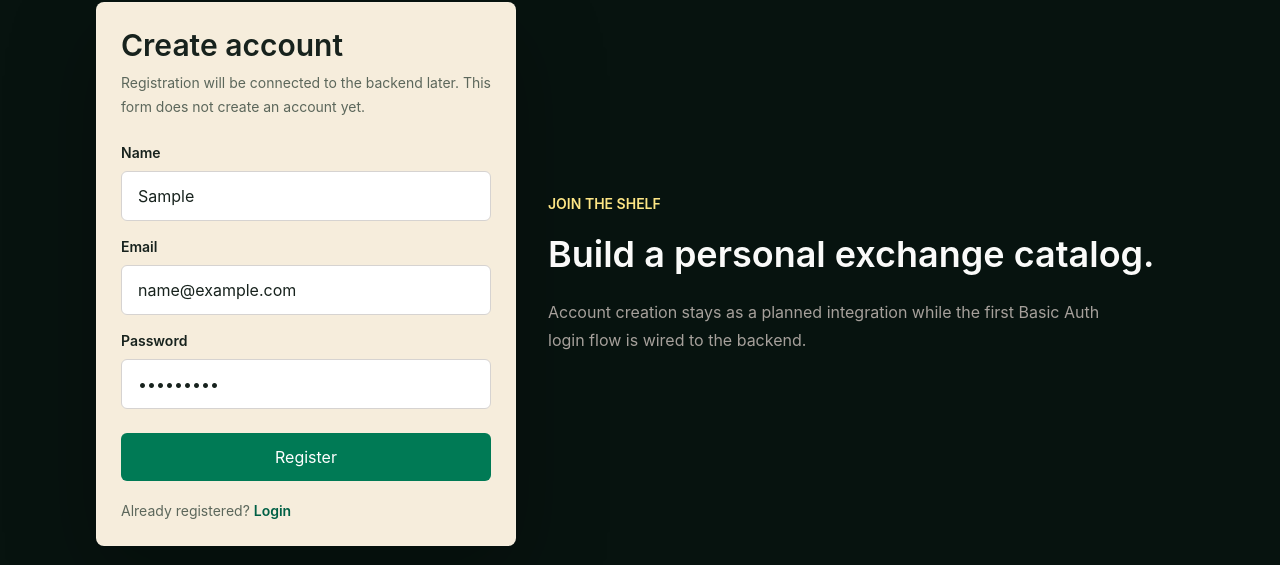
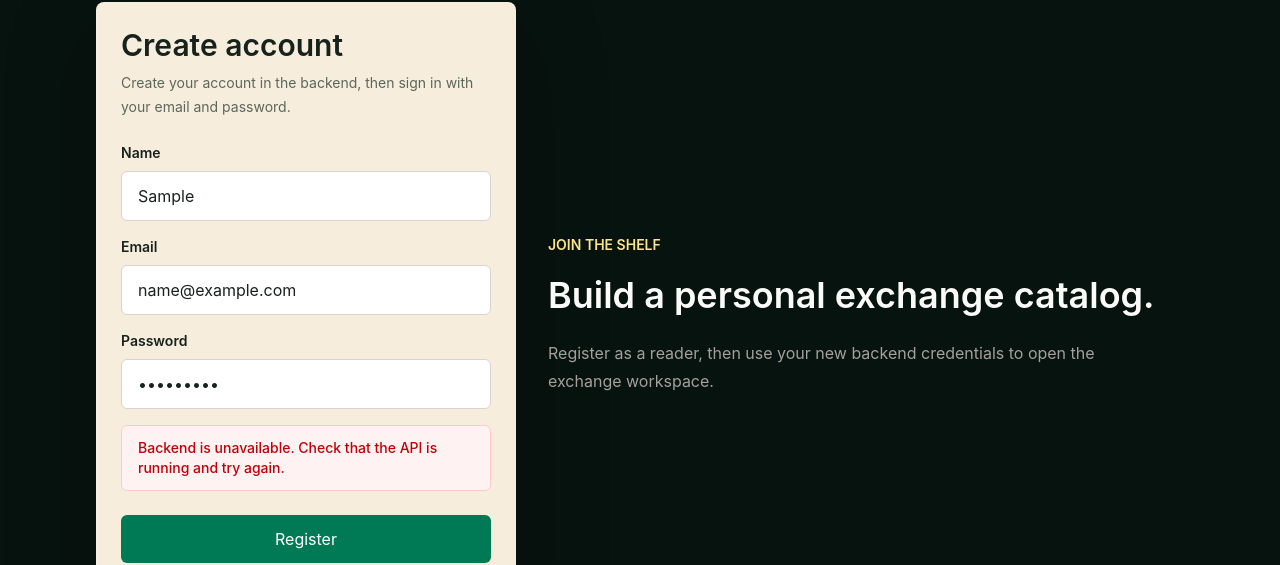
Before and after one commit to vladwpnz/book-exchange-ui, a React (Vite) app: page /register in a window 1280 px wide. Both pictures are taken after typing "Sample", "name@example.com", "Sample123" into the empty fields and a click on the button "Register". Shown: the part 119-684 px from the top of the page. Built offline with nearby package versions, Linux system fonts and the light colour scheme; no server answers.

Commit message:
feat: connect registration page

```diff
--- /dev/null
+++ b/src/api/registerApi.ts
@@ -0,0 +1,87 @@
+import axios from 'axios'
+
+import { apiClient, isBackendConnectionError } from './client'
+
+export type RegisterUserInput = {
+  name: string
+  email: string
+  password: string
+}
+
+const registerSuccessMessage =
+  'Successfully registered, your email is your username'
+
+const genericRegisterError =
+  'Unable to create the account. Please check your details and try again.'
+
+const backendUnavailableError =
+  'Backend is unavailable. Check that the API is running and try again.'
+
+function isRecord(value: unknown): value is Record<string, unknown> {
+  return value !== null && typeof value === 'object' && !Array.isArray(value)
+}
+
+function getJsonErrorMessage(data: unknown) {
+  if (isRecord(data) && typeof data.error === 'string') {
+    const error = data.error.trim()
+
+    return error.length > 0 ? error : undefined
+  }
+
+  return undefined
+}
+
+function getTextErrorMessage(data: unknown) {
+  if (typeof data !== 'string') {
+    return undefined
+  }
+
+  const text = data.trim()
+
+  if (text.length === 0) {
+    return undefined
+  }
+
+  try {
+    return getJsonErrorMessage(JSON.parse(text)) ?? text
+  } catch {
+    return text
+  }
+}
+
+function getRegisterErrorMessage(error: unknown) {
+  if (isBackendConnectionError(error)) {
+    return backendUnavailableError
+  }
+
+  if (!axios.isAxiosError(error)) {
+    return error instanceof Error ? error.message : genericRegisterError
+  }
+
+  return (
+    getTextErrorMessage(error.response?.data) ??
+    getJsonErrorMessage(error.response?.data) ??
+    genericRegisterError
+  )
+}
+
+export async function registerUser(input: RegisterUserInput) {
+  try {
+    const response = await apiClient.post<string>('/register', {
+      name: input.name.trim(),
+      email: input.email.trim(),
+      password: input.password,
+      authority: 'user',
+    })
+
+    if (response.status !== 201) {
+      throw new Error(genericRegisterError)
+    }
+
+    return typeof response.data === 'string' && response.data.trim().length > 0
+      ? response.data.trim()
+      : registerSuccessMessage
+  } catch (error) {
+    throw new Error(getRegisterErrorMessage(error), { cause: error })
+  }
+}
--- a/src/pages/LoginPage.tsx
+++ b/src/pages/LoginPage.tsx
@@ -1,12 +1,26 @@
 import { useState, type FormEvent } from 'react'
-import { Link, useNavigate } from 'react-router-dom'
+import { Link, useLocation, useNavigate } from 'react-router-dom'
 
 import { useAuth } from '../auth/useAuth'
 import { Navbar } from '../components/Navbar'
 
+function getSuccessMessage(state: unknown) {
+  if (!state || typeof state !== 'object') {
+    return ''
+  }
+
+  const locationState = state as Record<string, unknown>
+
+  return typeof locationState.successMessage === 'string'
+    ? locationState.successMessage
+    : ''
+}
+
 export function LoginPage() {
+  const location = useLocation()
   const navigate = useNavigate()
   const { clearAuthError, error, isLoading, login } = useAuth()
+  const successMessage = getSuccessMessage(location.state)
   const [email, setEmail] = useState('')
   const [password, setPassword] = useState('')
 
@@ -47,6 +61,14 @@ export function LoginPage() {
             Sign in with the same email and password used by the Spring Boot
             API.
           </p>
+          {successMessage ? (
+            <p
+              className="mt-4 rounded-md border border-emerald-200 bg-emerald-50 px-4 py-3 text-sm font-medium text-emerald-800"
+              role="status"
+            >
+              {successMessage}
+            </p>
+          ) : null}
           <label className="mt-6 block text-sm font-semibold" htmlFor="email">
             Email
           </label>
--- a/src/pages/RegisterPage.tsx
+++ b/src/pages/RegisterPage.tsx
@@ -1,20 +1,56 @@
-import { Link } from 'react-router-dom'
+import { useState, type FormEvent } from 'react'
+import { Link, useNavigate } from 'react-router-dom'
 
+import { registerUser } from '../api/registerApi'
 import { Navbar } from '../components/Navbar'
 
 export function RegisterPage() {
+  const navigate = useNavigate()
+  const [name, setName] = useState('')
+  const [email, setEmail] = useState('')
+  const [password, setPassword] = useState('')
+  const [error, setError] = useState('')
+  const [successMessage, setSuccessMessage] = useState('')
+  const [isLoading, setIsLoading] = useState(false)
+
+  const handleSubmit = async (event: FormEvent<HTMLFormElement>) => {
+    event.preventDefault()
+
+    setIsLoading(true)
+    setError('')
+    setSuccessMessage('')
+
+    try {
+      await registerUser({ name, email, password })
+      const message = 'Account created. You can now sign in.'
+
+      setSuccessMessage(message)
+      window.setTimeout(() => {
+        navigate('/login', { state: { successMessage: message } })
+      }, 900)
+    } catch (registerError) {
+      setError(
+        registerError instanceof Error
+          ? registerError.message
+          : 'Unable to create the account. Please try again.',
+      )
+    } finally {
+      setIsLoading(false)
+    }
+  }
+
   return (
     <div className="min-h-screen bg-[#07130f] text-stone-100">
       <Navbar />
       <main className="mx-auto grid max-w-6xl gap-8 px-5 py-12 sm:px-6 lg:grid-cols-[420px_1fr] lg:px-8">
         <form
           className="rounded-lg border border-white/10 bg-[#f6eddc] p-6 text-[#17221d] shadow-[0_30px_90px_rgba(0,0,0,0.28)]"
-          onSubmit={(event) => event.preventDefault()}
+          onSubmit={handleSubmit}
         >
           <h1 className="text-3xl font-semibold">Create account</h1>
           <p className="mt-2 text-sm leading-6 text-[#5c675b]">
-            Registration will be connected to the backend later. This form does
-            not create an account yet.
+            Create your account in the backend, then sign in with your email and
+            password.
           </p>
           <label className="mt-6 block text-sm font-semibold" htmlFor="name">
             Name
@@ -22,7 +58,14 @@ export function RegisterPage() {
           <input
             id="name"
             type="text"
+            value={name}
+            onChange={(event) => {
+              setError('')
+              setName(event.target.value)
+            }}
             placeholder="Reader name"
+            required
+            autoComplete="name"
             className="mt-2 w-full rounded-md border border-stone-300 bg-white px-4 py-3 text-sm outline-none transition focus:border-emerald-600 focus:ring-2 focus:ring-emerald-600/20"
           />
           <label className="mt-4 block text-sm font-semibold" htmlFor="email">
@@ -31,7 +74,14 @@ export function RegisterPage() {
           <input
             id="email"
             type="email"
+            value={email}
+            onChange={(event) => {
+              setError('')
+              setEmail(event.target.value)
+            }}
             placeholder="reader@example.com"
+            required
+            autoComplete="email"
             className="mt-2 w-full rounded-md border border-stone-300 bg-white px-4 py-3 text-sm outline-none transition focus:border-emerald-600 focus:ring-2 focus:ring-emerald-600/20"
           />
           <label className="mt-4 block text-sm font-semibold" htmlFor="password">
@@ -40,14 +90,38 @@ export function RegisterPage() {
           <input
             id="password"
             type="password"
+            value={password}
+            onChange={(event) => {
+              setError('')
+              setPassword(event.target.value)
+            }}
             placeholder="Password"
+            required
+            autoComplete="new-password"
             className="mt-2 w-full rounded-md border border-stone-300 bg-white px-4 py-3 text-sm outline-none transition focus:border-emerald-600 focus:ring-2 focus:ring-emerald-600/20"
           />
+          {error ? (
+            <p
+              className="mt-4 rounded-md border border-red-200 bg-red-50 px-4 py-3 text-sm font-medium text-red-700"
+              role="alert"
+            >
+              {error}
+            </p>
+          ) : null}
+          {successMessage ? (
+            <p
+              className="mt-4 rounded-md border border-emerald-200 bg-emerald-50 px-4 py-3 text-sm font-medium text-emerald-800"
+              role="status"
+            >
+              {successMessage}
+            </p>
+          ) : null}
           <button
             type="submit"
-            className="mt-6 w-full rounded-md bg-emerald-700 px-5 py-3 text-sm font-semibold text-white transition hover:bg-emerald-800 focus-visible:outline focus-visible:outline-2 focus-visible:outline-offset-4 focus-visible:outline-emerald-600"
+            disabled={isLoading || successMessage.length > 0}
+            className="mt-6 w-full rounded-md bg-emerald-700 px-5 py-3 text-sm font-semibold text-white transition hover:bg-emerald-800 focus-visible:outline focus-visible:outline-2 focus-visible:outline-offset-4 focus-visible:outline-emerald-600 disabled:cursor-not-allowed disabled:bg-emerald-900 disabled:text-white/70"
           >
-            Register
+            {isLoading ? 'Creating account...' : 'Register'}
           </button>
           <p className="mt-5 text-sm text-[#5c675b]">
             Already registered?{' '}
@@ -65,8 +139,8 @@ export function RegisterPage() {
             Build a personal exchange catalog.
           </h2>
           <p className="mt-5 max-w-xl text-base leading-7 text-stone-400">
-            Account creation stays as a planned integration while the first
-            Basic Auth login flow is wired to the backend.
+            Register as a reader, then use your new backend credentials to open
+            the exchange workspace.
           </p>
         </section>
       </main>
```
